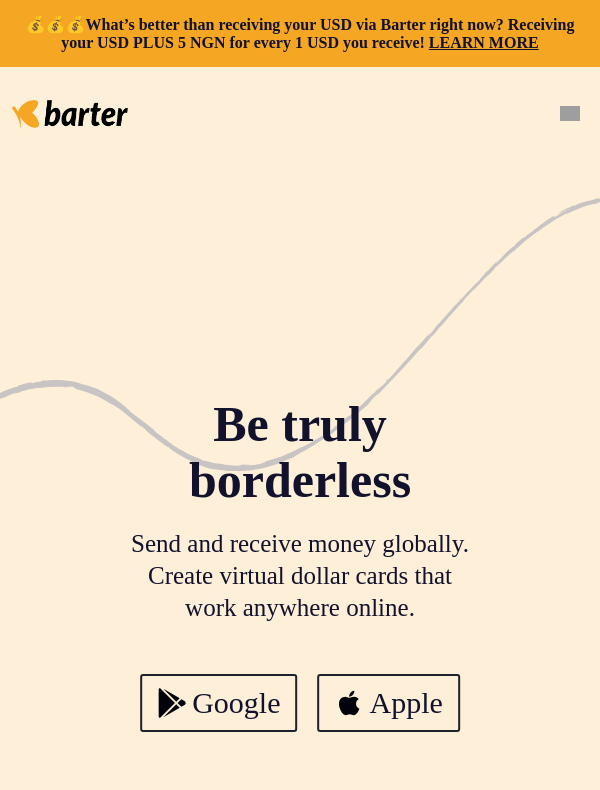
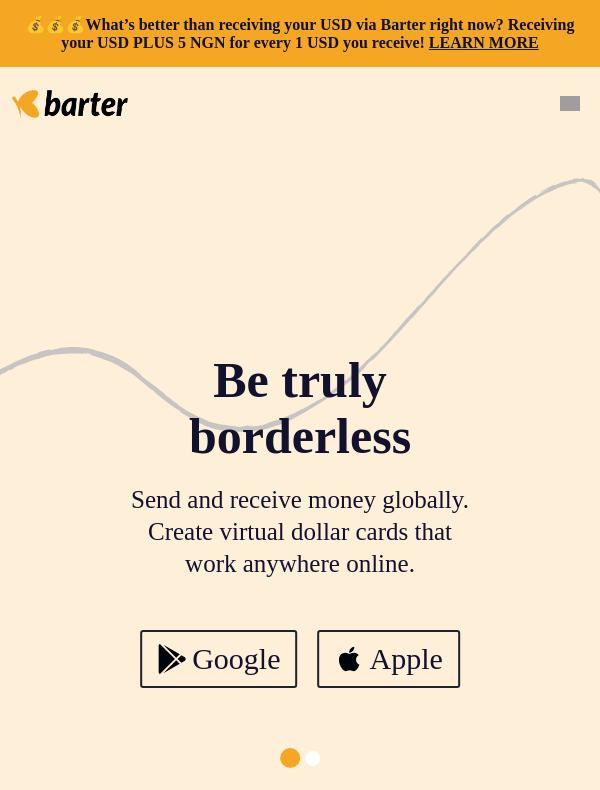
Before and after one commit to Portfolio-React-Team1/barter_clone, a React (Create React App) app: page / in a window 600 px wide. Shown: the top 790 px of the page. Built offline with nearby package versions, Linux system fonts and the light colour scheme; grey boxes are pictures that could not be loaded; a web font is replaced by a local one.

Commit message:
Update landing.css

```diff
--- a/src/pages/landing_page/landing.css
+++ b/src/pages/landing_page/landing.css
@@ -12,30 +12,36 @@
 }
 
 /* for mobile */
+
 @media only screen and (max-width: 600px) {
     .landingPage__container{
-        top: 60px;
+        top: 90px;
         height: 130%;
     }
 
 }
+@media only screen and (min-width: 600px) {
+    .landingPage__container{
+        top: 50px;
+    }
+}
 
-@media only screen and (max-width: 700px) {
+@media only screen and (min-width: 768px) {
     .landingPage__container{
         top: 60px;
-        height: 130%;
     }
 
 }
-@media only screen and (max-width: 1100px) {
-    .landingPage__container{
-        height: 140%;
-    }
 
-}
-/* @media only screen and (max-width: px) {
+@media only screen and (min-width: 992px) {
     .landingPage__container{
         top: 50px;
     }
 
-} */
+}
+@media only screen and (min-width: 1200px) {
+    .landingPage__container{
+        top: 40px;
+    }
+
+}
```
